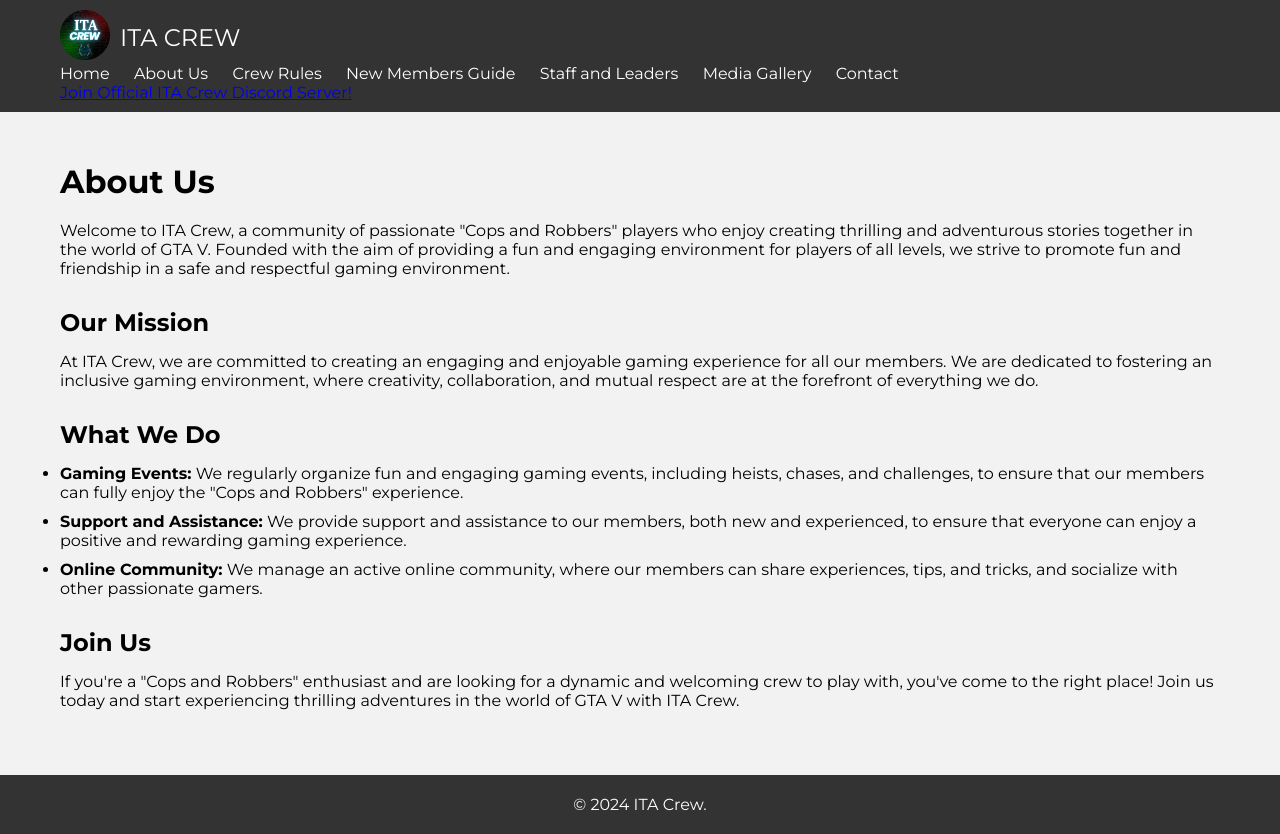
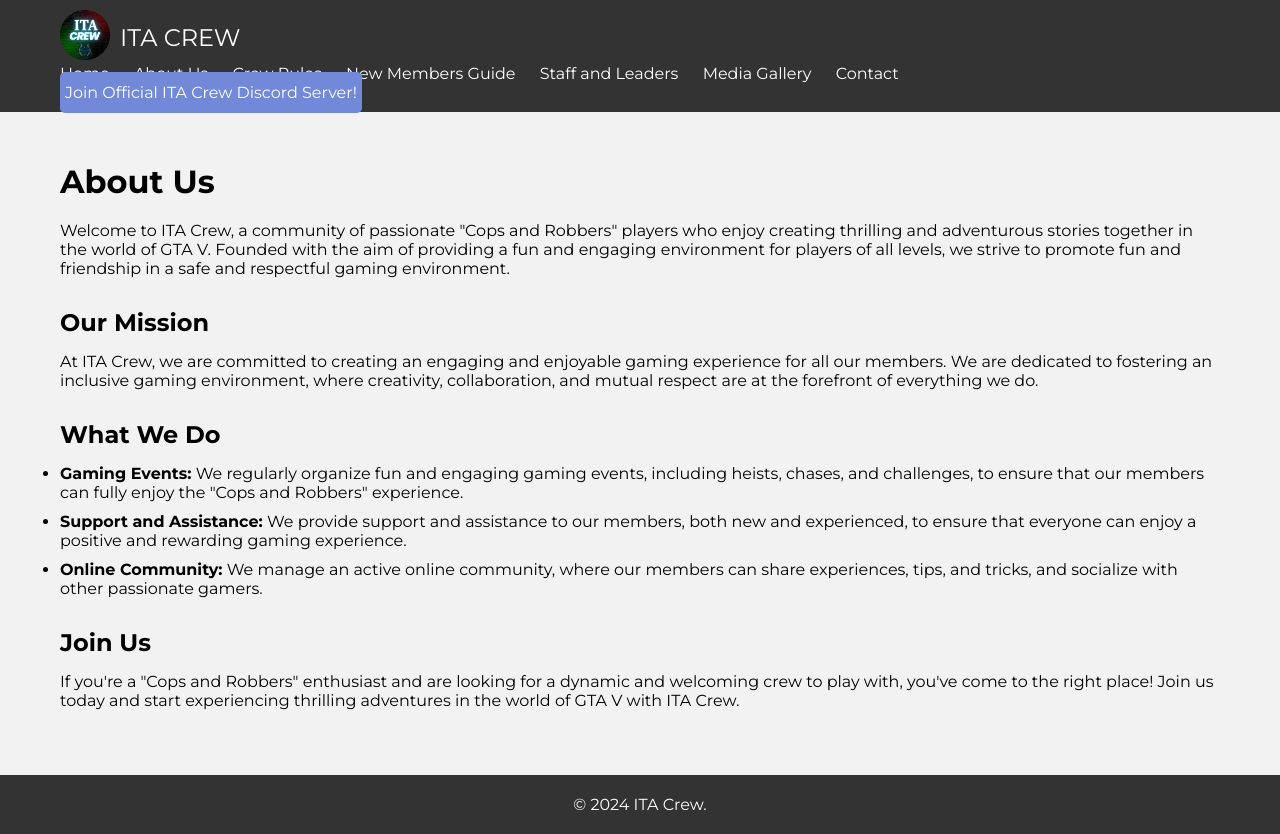
Before and after one commit to crew-itapatrol/crew-itapatrol.github.io, a plain HTML site: page aboutus.html in a window 1280 px wide. Drawn offline with Linux system fonts and the light colour scheme.

Commit message:
Update aboutus.css

```diff
--- a/aboutus.css
+++ b/aboutus.css
@@ -87,3 +87,15 @@ footer {
     padding: 20px 0;
     text-align: center;
 }
+.discord-btn {
+    background-color: #7289DA; /* Colore del bottone Discord */
+    color: #fff;
+    padding: 11px 5px;
+    border-radius: 5px;
+    text-decoration: none;
+    transition: background-color 0.3s ease;
+}
+
+.discord-btn:hover {
+    background-color: #677bc4; /* Colore del bottone Discord al passaggio del mouse */
+}
```
